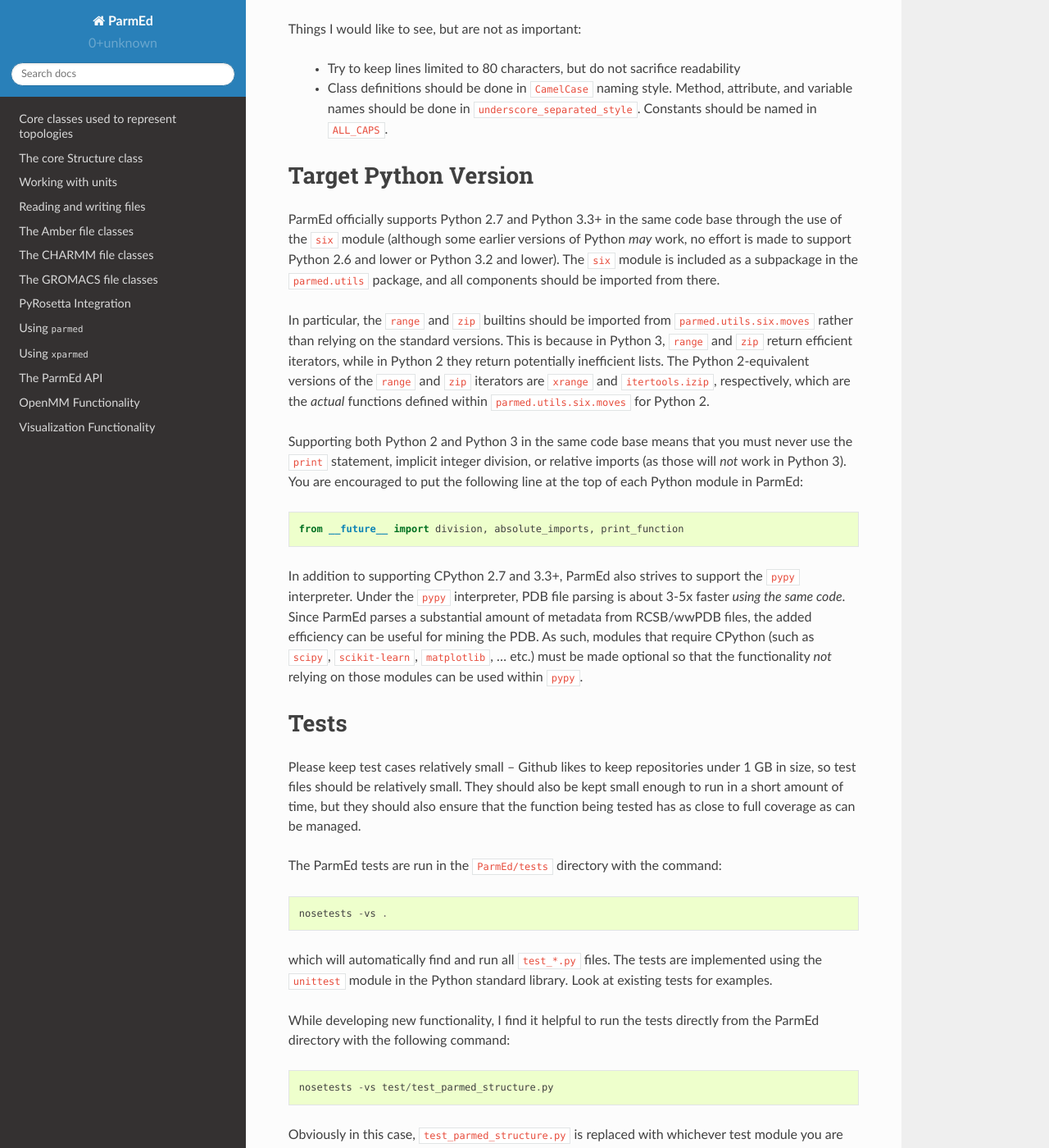
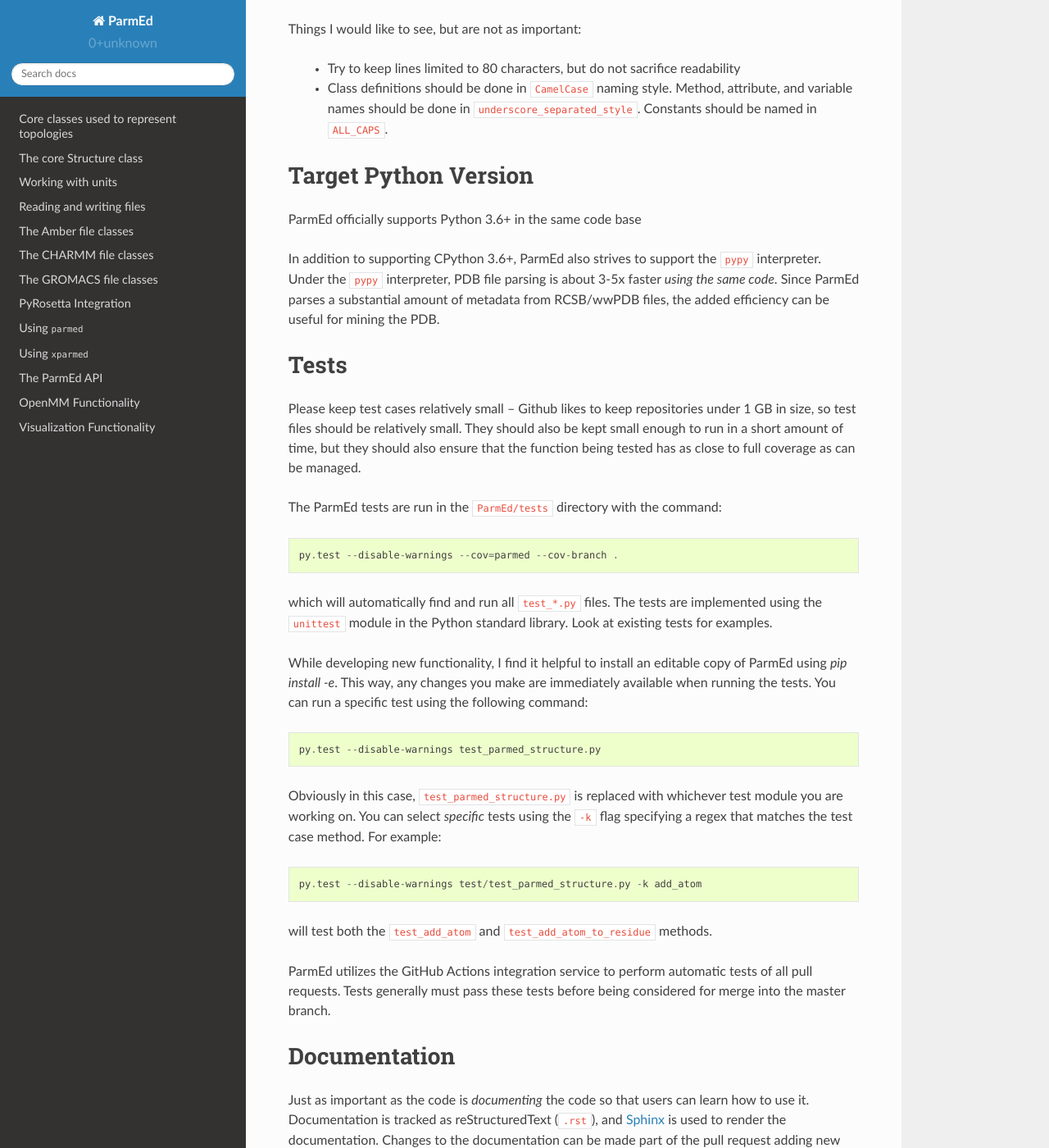
Before and after one commit to ParmEd/ParmEd, a Sphinx documentation site: the page built from doc/devdoc.rst, in a window 1280 px wide and 1400 px high, scrolled down 955 px. Shown: the whole window at 82% size. Built offline with Sphinx 7.4.7 and the Read the Docs theme 2.0.0, drawn with Linux system fonts in a browser that asks for light colours; some of the changed text lies outside the part shown.

Commit message:
Get rid of the last vestiges of the six module

```diff
--- a/doc/devdoc.rst
+++ b/doc/devdoc.rst
@@ -53,34 +53,13 @@
 Target Python Version
 ---------------------
 
-ParmEd officially supports Python 2.7 and Python 3.3+ in the same code base
-through the use of the ``six`` module (although some earlier versions of Python
-*may* work, no effort is made to support Python 2.6 and lower or Python 3.2 and
-lower). The ``six`` module is included as a subpackage in the ``parmed.utils``
-package, and all components should be imported from there.
+ParmEd officially supports Python 3.6+ in the same code base
 
-In particular, the ``range`` and ``zip`` builtins should be imported from
-``parmed.utils.six.moves`` rather than relying on the standard versions. This is
-because in Python 3, ``range`` and ``zip`` return efficient iterators, while in
-Python 2 they return potentially inefficient lists. The Python 2-equivalent
-versions of the ``range`` and ``zip`` iterators are ``xrange`` and
-``itertools.izip``, respectively, which are the *actual* functions defined
-within ``parmed.utils.six.moves`` for Python 2.
-
-Supporting both Python 2 and Python 3 in the same code base means that you must
-never use the ``print`` statement, implicit integer division, or relative
-imports (as those will *not* work in Python 3). You are encouraged to put the
-following line at the top of each Python module in ParmEd::
-
-    from __future__ import division, absolute_imports, print_function
-
-In addition to supporting CPython 2.7 and 3.3+, ParmEd also strives to support
+In addition to supporting CPython 3.6+, ParmEd also strives to support
 the ``pypy`` interpreter.  Under the ``pypy`` interpreter, PDB file parsing
 is about 3-5x faster *using the same code*. Since ParmEd parses a substantial
 amount of metadata from RCSB/wwPDB files, the added efficiency can be useful for
-mining the PDB. As such, modules that require CPython (such as ``scipy``,
-``scikit-learn``, ``matplotlib``, ... etc.) must be made optional so that the
-functionality *not* relying on those modules can be used within ``pypy``.
+mining the PDB.
 
 Tests
 -----
@@ -93,31 +72,28 @@
 
 The ParmEd tests are run in the ``ParmEd/tests`` directory with the command::
 
-    nosetests -vs .
+    py.test --disable-warnings --cov=parmed --cov-branch .
 
 which will automatically find and run all ``test_*.py`` files. The tests are
 implemented using the ``unittest`` module in the Python standard library. Look
 at existing tests for examples.
 
-While developing new functionality, I find it helpful to run the tests directly
-from the ParmEd directory with the following command::
+While developing new functionality, I find it helpful to install an editable
+copy of ParmEd using `pip install -e`. This way, any changes you make are
+immediately available when running the tests. You can run a specific test using
+the following command::
 
-    nosetests -vs test/test_parmed_structure.py
+    py.test --disable-warnings test_parmed_structure.py
 
 Obviously in this case, ``test_parmed_structure.py`` is replaced with whichever
-test module you are working on. You can select *specific* tests using the ``-m``
+test module you are working on. You can select *specific* tests using the ``-k``
 flag specifying a regex that matches the test case method.  For example::
 
-    nosetests -vs test/test_parmed_structure.py -m add_atom
+    py.test --disable-warnings test/test_parmed_structure.py -k add_atom
 
 will test both the ``test_add_atom`` and ``test_add_atom_to_residue`` methods.
-This is an easy way to run tests quickly while working on new methods *without*
-having to run ``python setup.py install`` after every change. Note that when you
-run tests from the root ParmEd directory, however, the imported ParmEd
-repository will not have any Python extensions installed (meaning that the tests
-relying on them -- like the test for the Amber optimized reader -- will fail).
 
-ParmEd utilizes the Travis continuous integration server to perform automatic
+ParmEd utilizes the GitHub Actions integration service to perform automatic
 tests of all pull requests. Tests generally must pass these tests before being
 considered for merge into the master branch.
 
```
Also changed, not shown: 7 other files.
